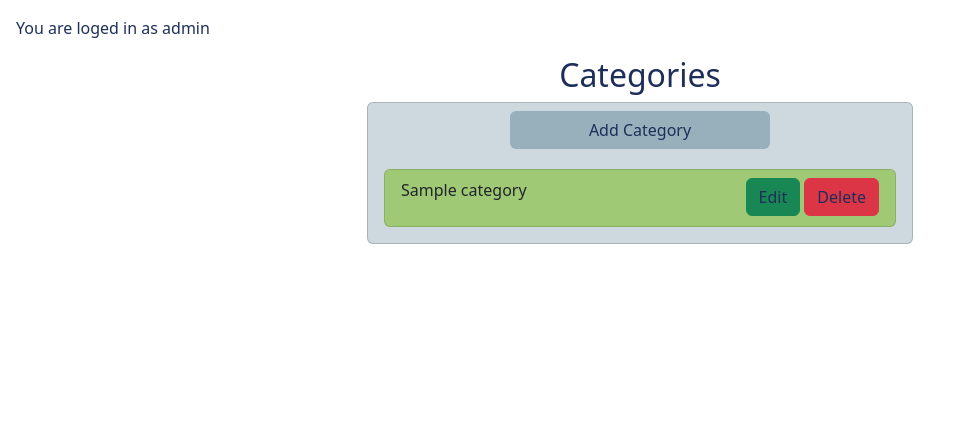
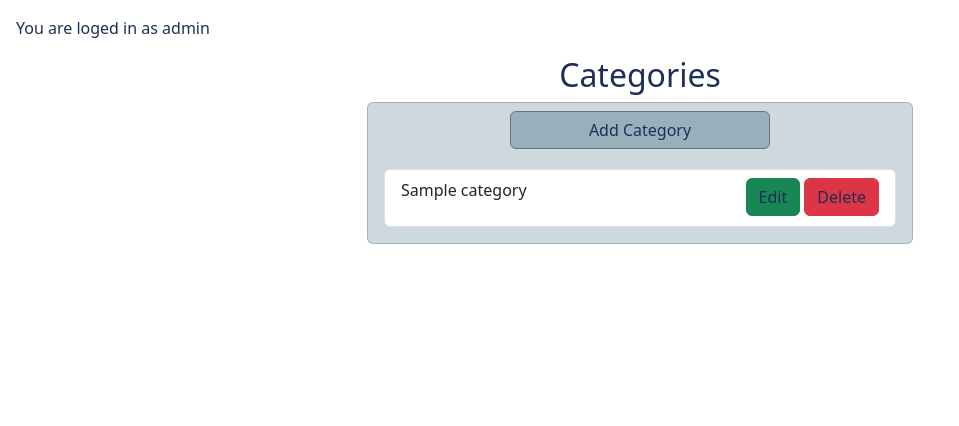
Before and after one commit to Ed-Whyatt/movie-lounge-ms-3, a Flask app: page /get_categories in a window 1280 px wide. Shown: the part 82-508 px from the top of the page, without its empty margins (0-959 px from the left). Run offline with Flask 2, Linux system fonts and the light colour scheme; the visitor is signed in with stand-in values (Sample User, id 1); tables that the repository leaves empty hold one stand-in row (values such as "Sample post").

Commit message:
Add bootstrap button for mouse hover bug fix

```diff
--- a/movielounge/templates/categories.html
+++ b/movielounge/templates/categories.html
@@ -11,7 +11,7 @@
             <div class="row">
                 <div class="d-grid gap-2 col-6 mx-auto mt-2 mb-1">
                     <!-- button from bootstrap -->
-                    <a href="{{ url_for('add_category') }}" class="btn lounge-opaque-gray-bg lounge-blue-text">
+                    <a href="{{ url_for('add_category') }}" class="btn btn-secondary lounge-opaque-gray-bg lounge-blue-text">
                         Add Category
                     </a>
                 </div>
@@ -21,7 +21,7 @@
                     <div class="card-body">
                         <ul class="list-group">
                             <!-- category box -->
-                            <li class="list-group-item lounge-main-opaque-bg">
+                            <li class="list-group-item">
                                 <div class="row">
                                     <div class="col-6">
                                         <p>{{ category.category_name }}</p>
```
